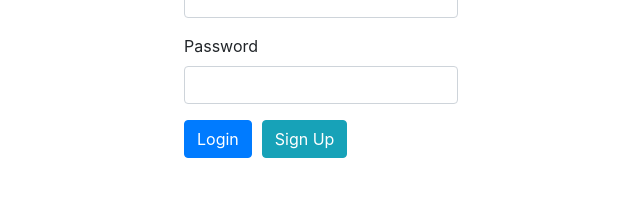
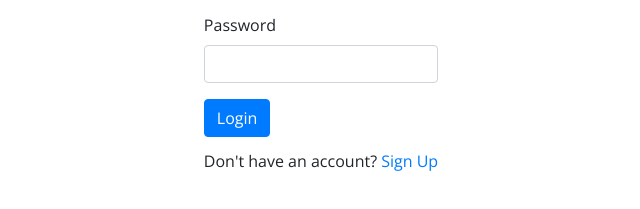
Before and after one commit to apati04/real-estate, a React app in the folder client/: page / in a window 1280 px wide. Shown: the part 375-584 px from the top of the page, without its empty margins (319-959 px from the left). Built offline with nearby package versions, Linux system fonts and the light colour scheme.

Commit message:
sign up link changed to text

```diff
--- a/client/public/index.html
+++ b/client/public/index.html
@@ -10,6 +10,7 @@
     -->
     <link rel="manifest" href="%PUBLIC_URL%/manifest.json">
     <link rel="shortcut icon" href="%PUBLIC_URL%/favicon.ico">
+    <link href="https://fonts.googleapis.com/css?family=Open+Sans:400,700" rel="stylesheet">
     <link rel="stylesheet" href="https://maxcdn.bootstrapcdn.com/bootstrap/4.0.0/css/bootstrap.min.css" integrity="sha384-Gn5384xqQ1aoWXA+058RXPxPg6fy4IWvTNh0E263XmFcJlSAwiGgFAW/dAiS6JXm" crossorigin="anonymous">
     <!--
       Notice the use of %PUBLIC_URL% in the tags above.
--- a/client/src/containers/Login.js
+++ b/client/src/containers/Login.js
@@ -47,14 +47,14 @@ class LoginForm extends Component {
               type="password"
               component={FormField}
             />
-            <button type="submit" className="btn btn-primary">Login</button>
-            <Link
-              to="/signup"
-              className="btn btn-info"
-              style={{marginLeft: "10px"}}
+            <button
+              type="submit"
+              className="btn btn-primary"
+              style={{marginBottom: "15px"}}
             >
-              Sign Up
-            </Link>
+              Login
+            </button>
+            <h6>Don't have an account? <Link to="/signup">Sign Up</Link></h6>
           </form>
         </div>
       </div>
--- /dev/null
+++ b/client/src/index.css
@@ -0,0 +1,3 @@
+body {
+  font-family: 'Open Sans', sans-serif;
+}
--- a/client/src/index.js
+++ b/client/src/index.js
@@ -6,6 +6,7 @@ import reduxThunk from "redux-thunk";
 import { Provider } from "react-redux";
 import { createStore, applyMiddleware, compose } from "redux";
 import registerServiceWorker from './registerServiceWorker';
+import "./index.css";
 
 const composeEnhancer = window.__REDUX_DEVTOOLS_EXTENSION_COMPOSE__ || compose;
 
```
